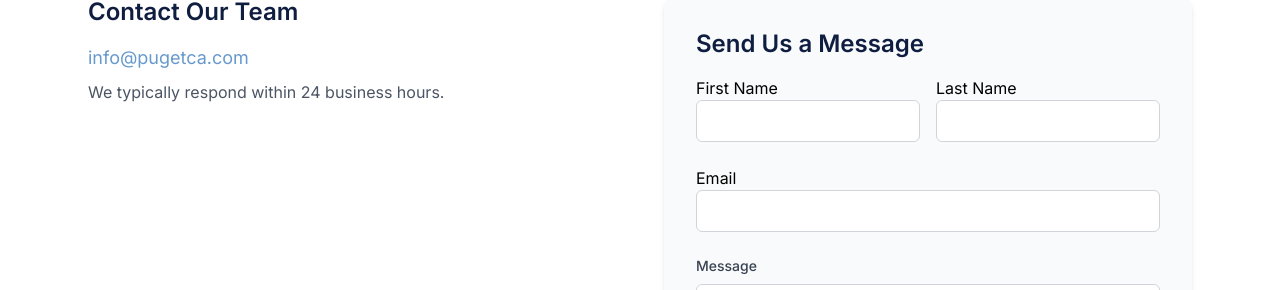
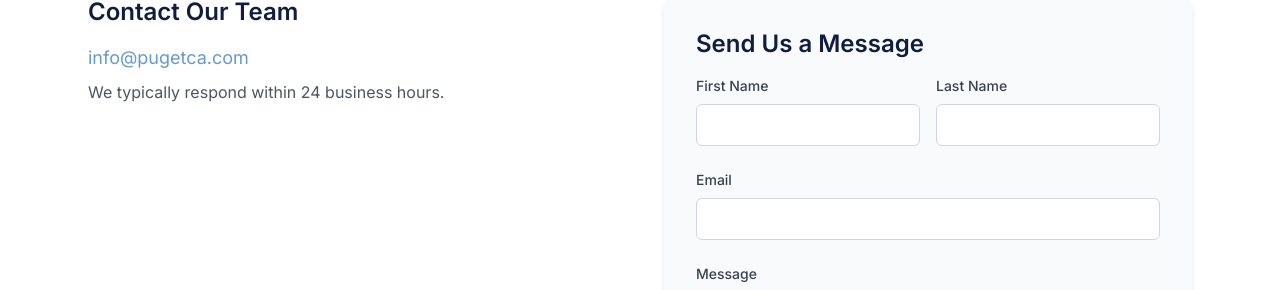
Before and after one commit to CatMamaGB/puget_capture_and_acquisitions, a Next.js app: page /contact in a window 1280 px wide. Shown: the part 401-691 px from the top of the page. Built offline with nearby package versions, Linux system fonts and the light colour scheme.

Commit message:
error fixed

```diff
--- a/src/components/ContactForm.tsx
+++ b/src/components/ContactForm.tsx
@@ -22,35 +22,41 @@ export function ContactForm() {
   return (
     <form onSubmit={handleSubmit} className="space-y-6 w-full max-w-lg mx-auto px-4 md:px-0">
       <div className="grid grid-cols-1 md:grid-cols-2 gap-4">
+        <div className="space-y-2">
+          <Label htmlFor="firstName">First Name</Label>
           <Input
-          label="First Name"
             type="text"
-          id="name"
-          value={formData.name}
-          onChange={(e) => setFormData({ ...formData, name: e.target.value })}
-          className="w-full"
-          required
-        />
-        <Input
-          label="Last Name"
-          type="text"
-          id="name"
-          value={formData.name}
+            id="firstName"
+            value={formData.name ?? ''}
             onChange={(e) => setFormData({ ...formData, name: e.target.value })}
             className="w-full"
             required
           />
         </div>
+        <div className="space-y-2">
+          <Label htmlFor="lastName">Last Name</Label>
+          <Input
+            type="text"
+            id="lastName"
+            value={formData.name ?? ''}
+            onChange={(e) => setFormData({ ...formData, name: e.target.value })}
+            className="w-full"
+            required
+          />
+        </div>
+      </div>
 
+      <div className="space-y-2">
+        <Label htmlFor="email">Email</Label>
         <Input
-        label="Email"
           type="email"
           id="email"
-        value={formData.email}
+          value={formData.email ?? ''}
           onChange={(e) => setFormData({ ...formData, email: e.target.value })}
           className="w-full"
           required
         />
+      </div>
 
       <div className="space-y-2">
         <Label htmlFor="message">Message</Label>
@@ -59,7 +65,7 @@ export function ContactForm() {
           value={formData.message ?? ''}
           onChange={(e) => setFormData({ ...formData, message: e.target.value })}
           rows={4}
-          className="mt-1 block w-full"
+          className="w-full"
           required
         />
       </div>
```
Lines whose indentation alone changed are shown as unchanged.
